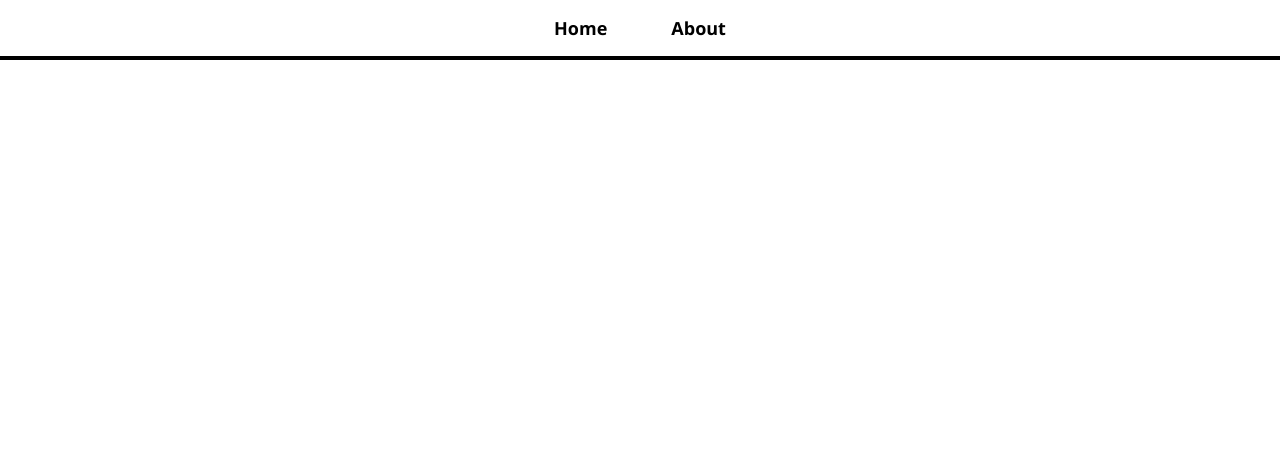
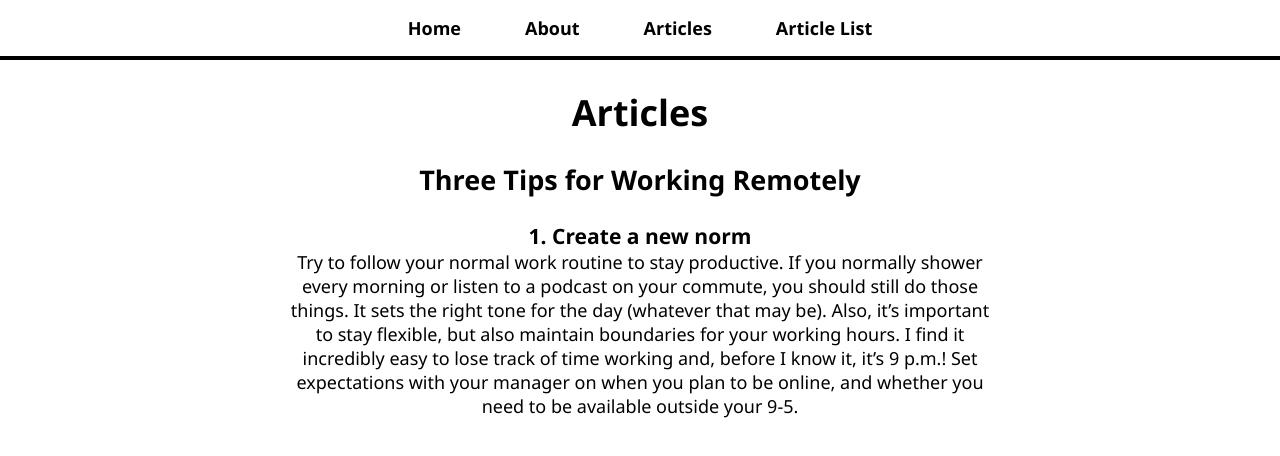
Before and after one commit to nikunjkr/Blog-Frontend, a React (Create React App) app: page /articles in a window 1280 px wide. Shown: the top 456 px of the page. Built offline with nearby package versions, Linux system fonts and the light colour scheme.

Commit message:
Fix: All four page and Navbar Working

```diff
--- a/src/App.js
+++ b/src/App.js
@@ -22,8 +22,8 @@ class App extends Component {
           <NavBar />
           <div id="page-body">
             <Route path="/" component={HomePage} exact />
-            {/* <Route path="/article" component={ArticlePage} exact/>
-          <Route path="/article-list" component={ArticleList} exact /> */}
+            <Route path="/articles" component={ArticlePage} exact />
+            <Route path="/articles-list" component={ArticleList} exact />
             <Route path="/about" component={AboutPage} exact />
 
           </div>
--- a/src/NavBar.js
+++ b/src/NavBar.js
@@ -11,13 +11,13 @@ const NavBar = () =>(
                 <Link to="/about">About</Link>
 
             </li>
-            {/* <li>
-                <link to="/article">Articles</link>
+            <li>
+                <Link to="/articles">Articles</Link>
 
             </li>
             <li>
-                <link to="/article-list"> Article List</link>
-            </li> */}
+                <Link to="/articles-list"> Article List</Link>
+            </li>
         </ul>
     </nav>
 );
--- a/src/pages/ArticleList.js
+++ b/src/pages/ArticleList.js
@@ -2,7 +2,7 @@ import React from 'react';
 
 const ArticleList = () => (
     <>
-        <h1 color="blue">Article List</h1>
+        <h1 color="blue">About.</h1>
 
 
         <p1><h2>Three Tips for Working Remotely</h2></p1>
--- a/src/pages/ArticlePage.js
+++ b/src/pages/ArticlePage.js
@@ -2,13 +2,13 @@ import React from 'react';
 
 const ArticlePage = () => (
     <>
-        <h1 color="blue">Articles</h1>
+        <h1>Articles</h1>
 
 
         <p1><h2>Three Tips for Working Remotely</h2></p1>
         <p1>
             <h3 >1. Create a new norm</h3>
-            <div className="cool-text" >
+            <div  >
             Try to follow your normal work routine to stay productive. If you normally shower every morning or
             listen to a podcast on your commute, you should still do those things. It sets the right tone for
             the day (whatever that may be). Also, it’s important to stay flexible, but also maintain boundaries
```
